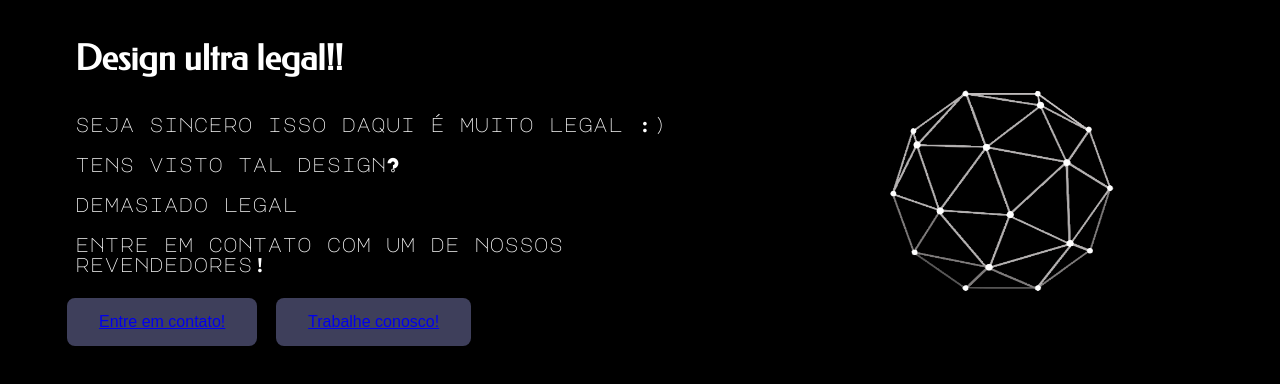
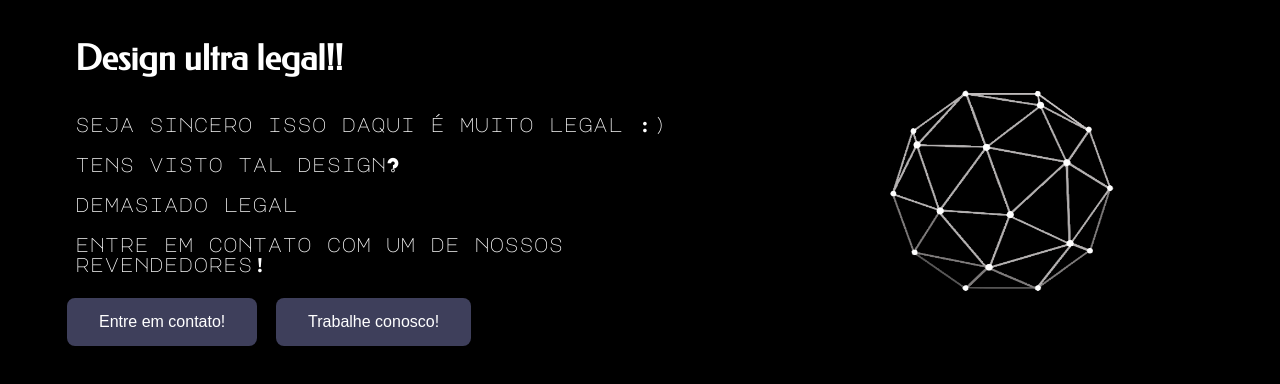
Before and after one commit to Saturn-57/home, a plain HTML site: page index.html in a window 1280 px wide. Shown: the part 2562-2946 px from the top of the page. Drawn offline with Linux system fonts and the light colour scheme; a web font is replaced by a local one.

Commit message:
Update index.html

```diff
--- a/index.html
+++ b/index.html
@@ -64,8 +64,8 @@
                     <p>demasiado legal</p>
                     <p>entre em contato com um de nossos revendedores!</p>
                 </section>
-                <button class="botao"><a href="info.html">Entre em contato!</a></button>
-                <button class="botao"><a href="info.html">Trabalhe conosco!</a></button>
+                <a href="info.html"><button class="botao">Entre em contato!</button></a>
+                <a href="info.html"><button class="botao">Trabalhe conosco!</button></a>
             </div>
                 <div class="lateral_destro">
                     <img src="ball.png" class="rotate"/>
```
